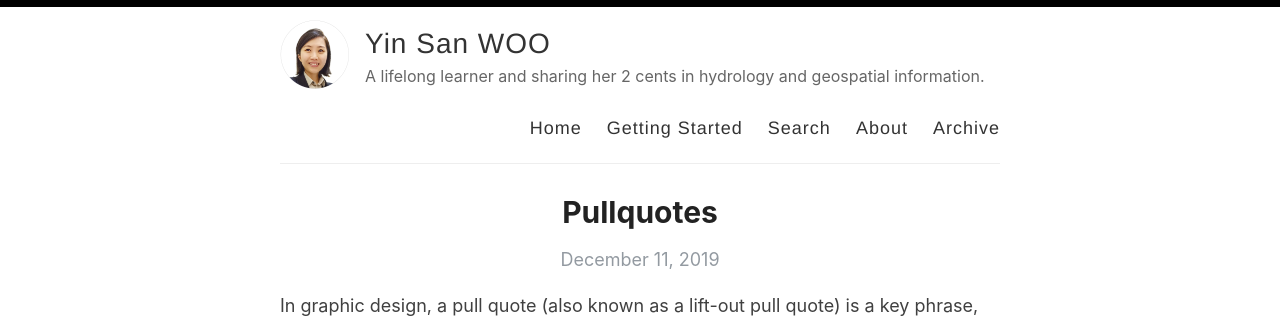
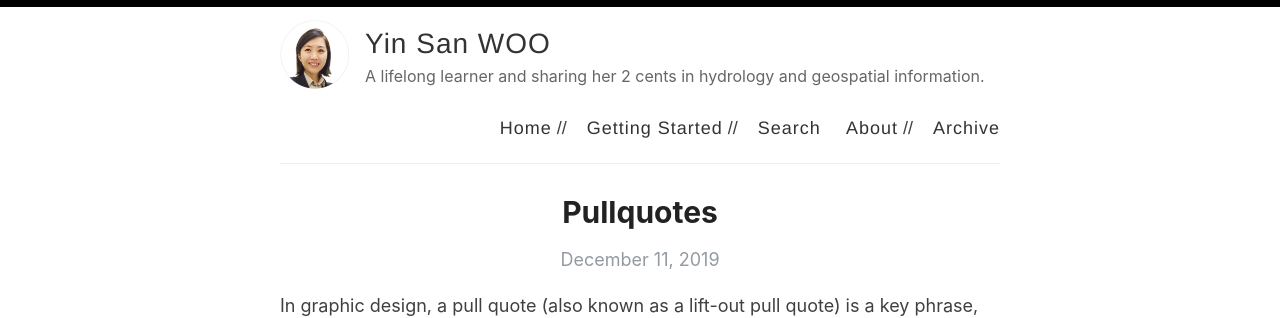
Before and after one commit to yinsanwoo/yinsanwoo.github.io, a Jekyll site: the page built from index.html, in a window 1280 px wide and 900 px high. Shown: the top 318 px of the window. Built offline with Jekyll 4.4.1, drawn with Linux system fonts in a browser that asks for light colours; the list of posts is cut into pages by our own code.

```diff
--- a/_layouts/default.html
+++ b/_layouts/default.html
@@ -29,10 +29,10 @@
 
             <nav>
               <a href="{{ site.baseurl }}/">Home</a>
-              <a href="{{ site.baseurl }}/getting-started">Getting Started</a>
-              <a href="{{ site.baseurl }}/search">Search</a>
+              //<a href="{{ site.baseurl }}/getting-started">Getting Started</a>
+              //<a href="{{ site.baseurl }}/search">Search</a>
               <a href="{{ site.baseurl }}/about">About</a>
-              <a href="{{ site.baseurl }}/archive">Archive</a>
+              //<a href="{{ site.baseurl }}/archive">Archive</a>
             </nav>
           </header>
         </div>
```
